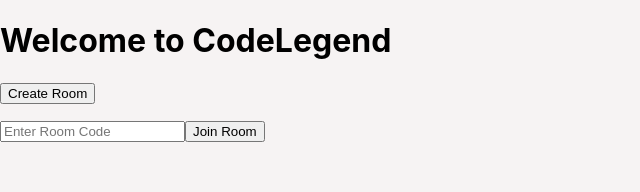
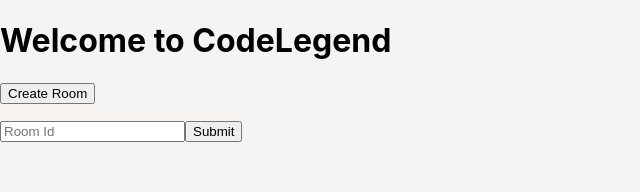
Before and after one commit to weblab-class/yanovsk-azariah-seblu-beckettld, a React (Create React App) app in the folder client/: page / in a window 1280 px wide. Shown: the top 192 px of the page, without its empty margins (0-640 px from the left). Built offline with nearby package versions, Linux system fonts and the light colour scheme; no server answers.

Commit message:
add lobby proof of concept

```diff
--- a/client/src/App.js
+++ b/client/src/App.js
@@ -9,24 +9,12 @@
 
 function App() {
   const [playerData, setPlayerData] = useState({});
-  const [isActiveGame, setActiveGame] = useState(false);
   const [playerNumber, setPlayerNumber] = useState(0);
   const [roomId, setRoomId] = useState("");
-
-  useEffect(() => {
-    socket.on("connect", () => {
-      socket.emit("newPlayer", { x: 100, y: 100, rad: 5 });
-    });
-    // return () => {
-    //   socket.off("connect");
-    //   socket.off("disconnect");
-    // };
-  }, []);
+  const [isActive, setActive] = useState(false);
 
   socket.on("updateFromServer", (data) => {
     setPlayerData(data);
-    // console.log("On Client:", data[socket.id]);
-    // console.log("On Client playerData:", playerData.x);
   });
 
   const fromClientToServer = (childdata) => {
@@ -37,9 +25,21 @@
     socket.emit("newRoom");
   };
 
+  const joinRoom = (room_id) => {
+    console.log("join room called", room_id);
+    socket.emit("joinRoom", room_id);
+  };
+
   socket.on("init", (number) => {
+    console.log("HIT");
     setPlayerNumber(number);
   });
+
+  useEffect(() => {
+    if (playerNumber === 2) {
+      setActive(true);
+    }
+  }, [playerNumber]);
 
   socket.on("roomId", (id) => {
     setRoomId(id);
@@ -47,11 +47,20 @@
 
   return (
     <div>
-      <Lobby createNewRoom={createNewRoom} roomId={roomId}></Lobby>
-      {isActiveGame ? (
-        <Game playerData={playerData} fromClientToServer={fromClientToServer} />
+      {isActive ? (
+        <>
+          <h1>Game Started</h1>
+          <Game
+            playerData={playerData}
+            fromClientToServer={fromClientToServer}
+          />
+        </>
       ) : (
-        <p></p>
+        <Lobby
+          createNewRoom={createNewRoom}
+          roomId={roomId}
+          joinRoom={joinRoom}
+        />
       )}
     </div>
   );
--- a/client/src/components/Lobby.js
+++ b/client/src/components/Lobby.js
@@ -1,12 +1,16 @@
 import React from "react";
 
 function Lobby(props) {
+  const handleSubmit = (e) => {
+    e.preventDefault();
+    props.joinRoom(e.target.room_id.value);
+  };
   return (
     <div>
       <h1>Welcome to CodeLegend</h1>
       <button onClick={(e) => props.createNewRoom()}>Create Room</button>
 
-      <p>{props.roomId !== "" ? "Room ID:" + props.roomId : ""}</p>
+      <p>{props.roomId !== "" ? "Room ID: " + props.roomId : ""}</p>
       <p>
         {props.roomId !== ""
           ? "Share this ID with your friend. Game will start when 2nd player joins."
@@ -15,9 +19,14 @@
       {props.roomId !== "" ? (
         ""
       ) : (
-        <form>
-          <input type="text" name="name" placeholder="Enter Room Code" />
-          <input type="submit" value="Join Room" />
+        <form onSubmit={handleSubmit}>
+          <input
+            type="text"
+            id="room_id"
+            name="room_id"
+            placeholder="Room Id"
+          />
+          <button type="submit">Submit</button>
         </form>
       )}
     </div>
```
Also changed, not shown: client/src/Canvas.js (+54 -71 lines), 1 other file (tests, documents, lock files or other folders).
